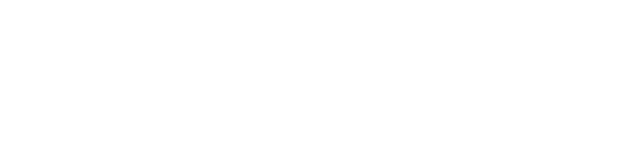
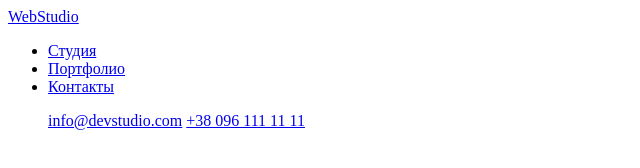
Before and after one commit to Kl0filinj/goit-markup-hw-01, a plain HTML site: page index.html in a window 1280 px wide. Shown: the whole page, without its empty margins (0-640 px from the left). Drawn offline with Linux system fonts and the light colour scheme.

Commit message:
Хедер

```diff
--- a/index.html
+++ b/index.html
@@ -4,9 +4,25 @@
     <meta charset="UTF-8">
     <meta http-equiv="X-UA-Compatible" content="IE=edge">
     <meta name="viewport" content="width=device-width, initial-scale=1.0">
-    <title>Document</title>
+    <title>Homework01</title>
 </head>
 <body>
+    <header>
+        <a href="index.html"><span>Web</span>Studio</a>
+        <nav>
+            <ul>
+                <li><a href="#">Студия</a></li>
+                <li><a href="#">Портфолио</a></li>
+                <li><a href="#">Контакты</a></li>
+            </ul>
+        </nav>
+        <ul>
+            <a href="mailto:info@devstudio.com">info@devstudio.com</a>
+            <a href="tel:+380961111111">+38 096 111 11 11</a>
+        </ul>
+    </header>
+    <main></main>
+    <footer></footer>
 
 </body>
 </html>
```
